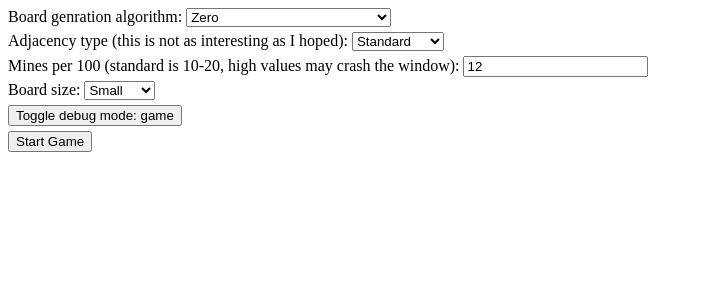
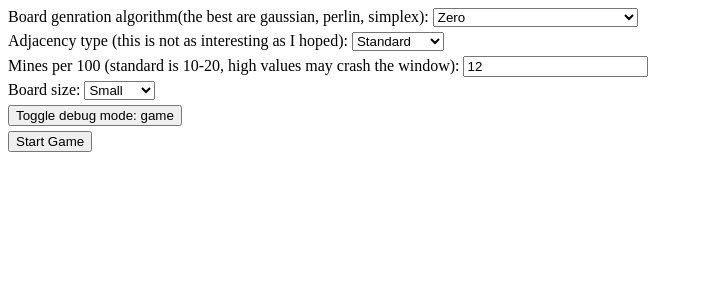
Before and after one commit to Burseylj/MinesweeperPrime, an Angular app: page / in a window 1280 px wide. Shown: the top 300 px of the page, without its empty margins (0-703 px from the left). Built offline with nearby package versions, Linux system fonts and the light colour scheme; what noisejs would draw is missing.

Commit message:
update label

```diff
--- a/src/app/toolbar/toolbar.component.html
+++ b/src/app/toolbar/toolbar.component.html
@@ -1,5 +1,5 @@
 <div class="form-group">
-  <label for="alg">Board genration algorithm: </label>
+  <label for="alg">Board genration algorithm(the best are gaussian, perlin, simplex): </label>
   <select id="alg" [(ngModel)]="selectedAlgorithm" (change)="selectBoardgenAlgorithm(selectedAlgorithm)">
     <option *ngFor="let algorithm of getAlgorithmEnumKeys()" [value]="algorithm">{{ algorithm }}</option>
   </select>
```
